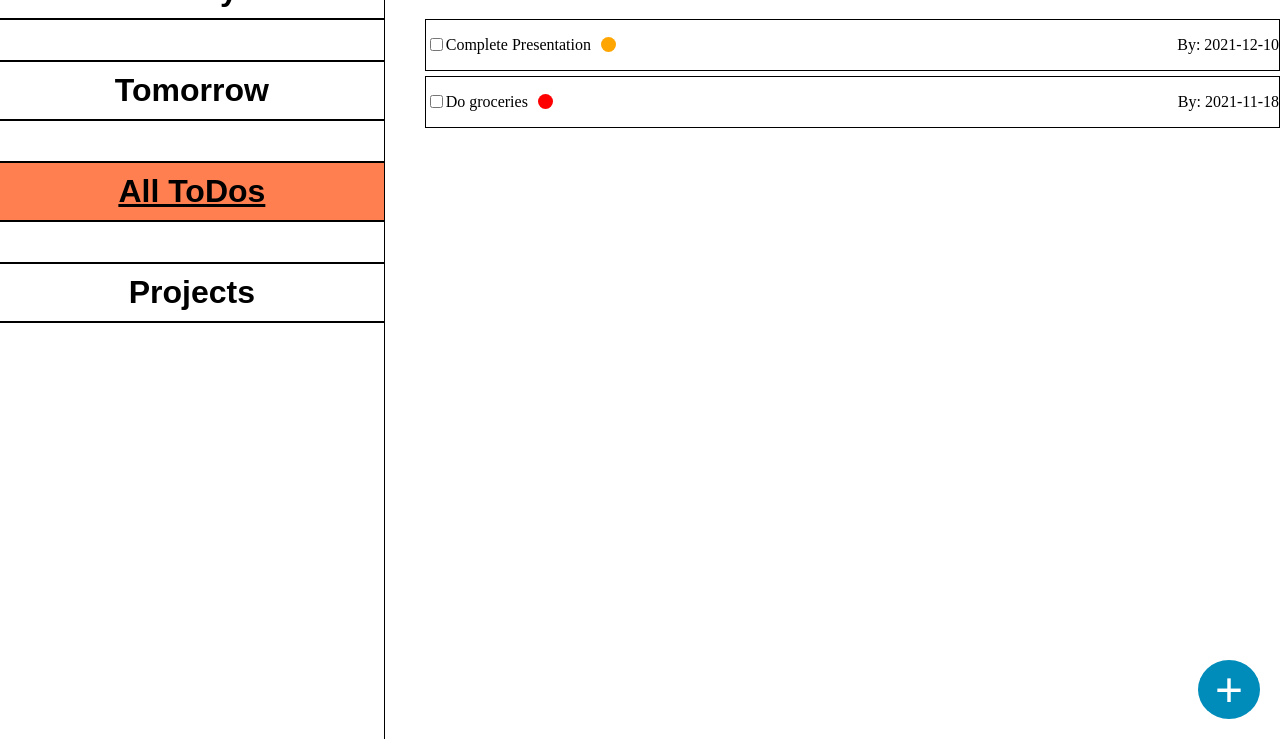
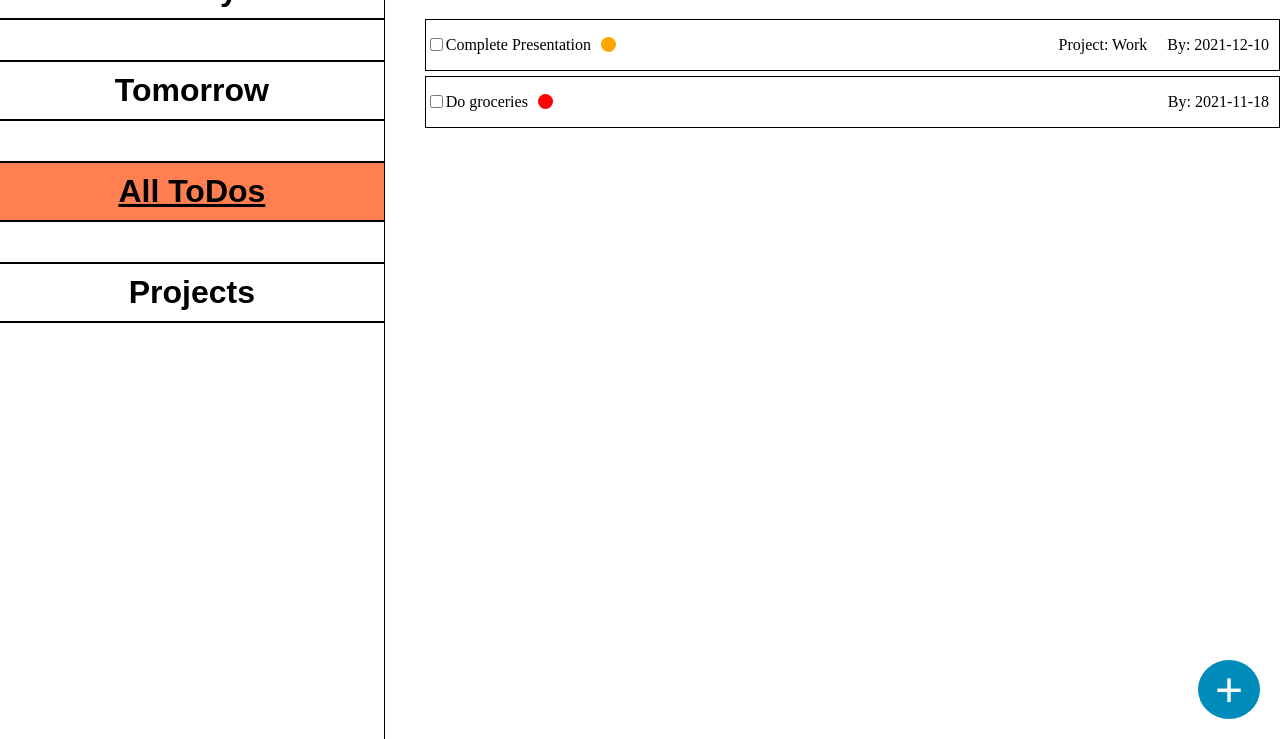
Before and after one commit to SebastienPJ/todo-list, a website built with webpack: page dist/index.html in a window 1280 px wide. Shown: the part 61-800 px from the top of the page. Built offline with nearby package versions, Linux system fonts and the light colour scheme.

Commit message:
add project container to display

```diff
--- a/src/create.js
+++ b/src/create.js
@@ -146,10 +146,28 @@ const create = (() => {
         shownContent.appendChild(expandButton);
 
 
+
+
+        const projectContainer = document.createElement('p');
+        projectContainer.classList.add('project-container');
+        if ('project' in task) {
+          projectContainer.textContent = `Project: ${task.project}`;
+        }
+        shownContent.appendChild(projectContainer)
+
+
+
+
         const dueDateContainer = document.createElement('p');
         dueDateContainer.classList.add('due-date')
+
         dueDateContainer.textContent = `By: ${task.dueDate}`;
-        shownContent.appendChild(dueDateContainer)
+        shownContent.appendChild(dueDateContainer);
+
+
+
+
+
 
 
 
--- a/src/index.js
+++ b/src/index.js
@@ -85,7 +85,8 @@ const todo = (() => {
       dueDate: "2021-12-10",
       priority: "medium",
       isTodoDone: "no",
-      notes: "Notes on meeting prep"
+      notes: "Notes on meeting prep",
+      project: "Work"
     },
 
     {
--- a/src/styles.css
+++ b/src/styles.css
@@ -254,9 +254,15 @@ textarea {
 
 
 .due-date {
-  margin-left: auto;
+  /* margin-left: auto; */
+  padding-right: 10px;
 }
 
+
+.project-container {
+  margin-left: auto;
+  margin-right: 20px;
+}
 
 .shown-content {
   display: flex;
```
Also changed, not shown: dist/main.js.
